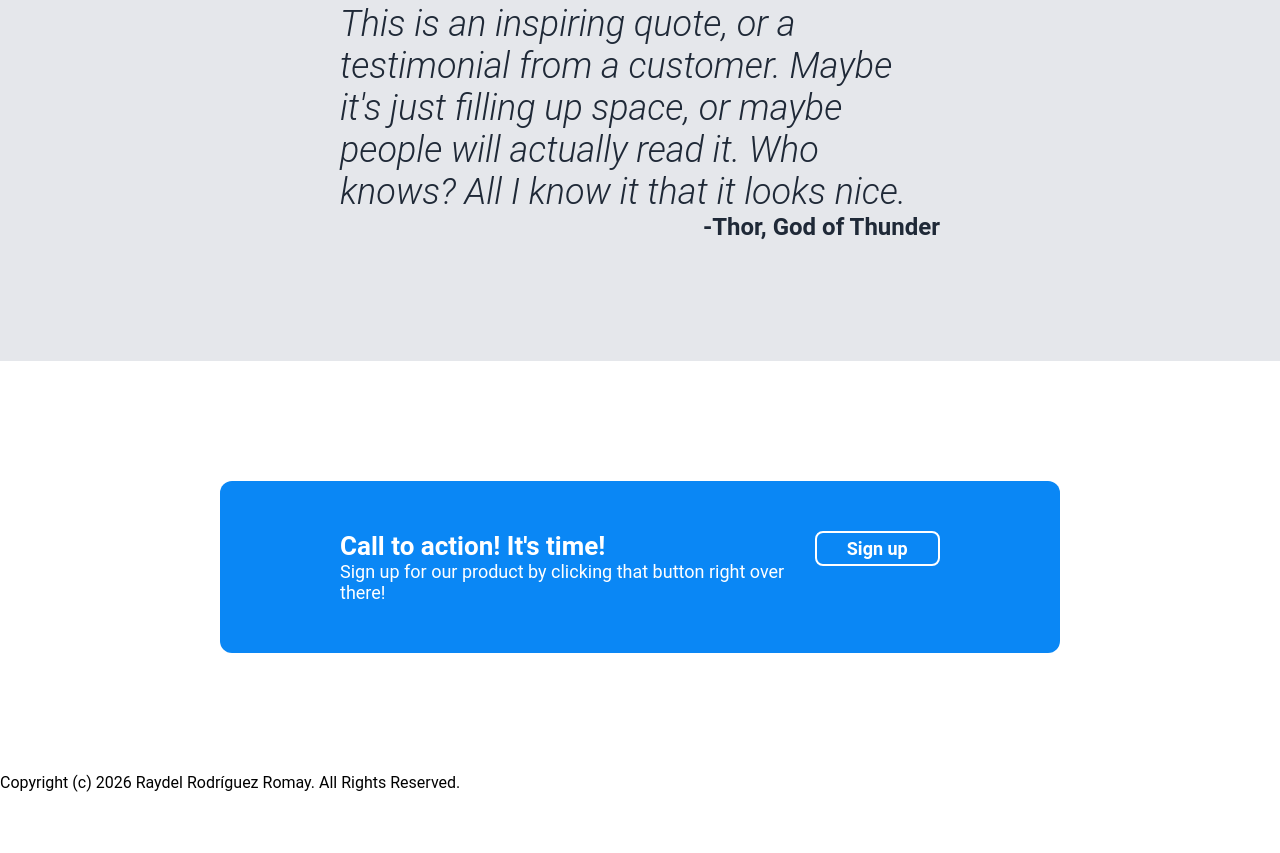
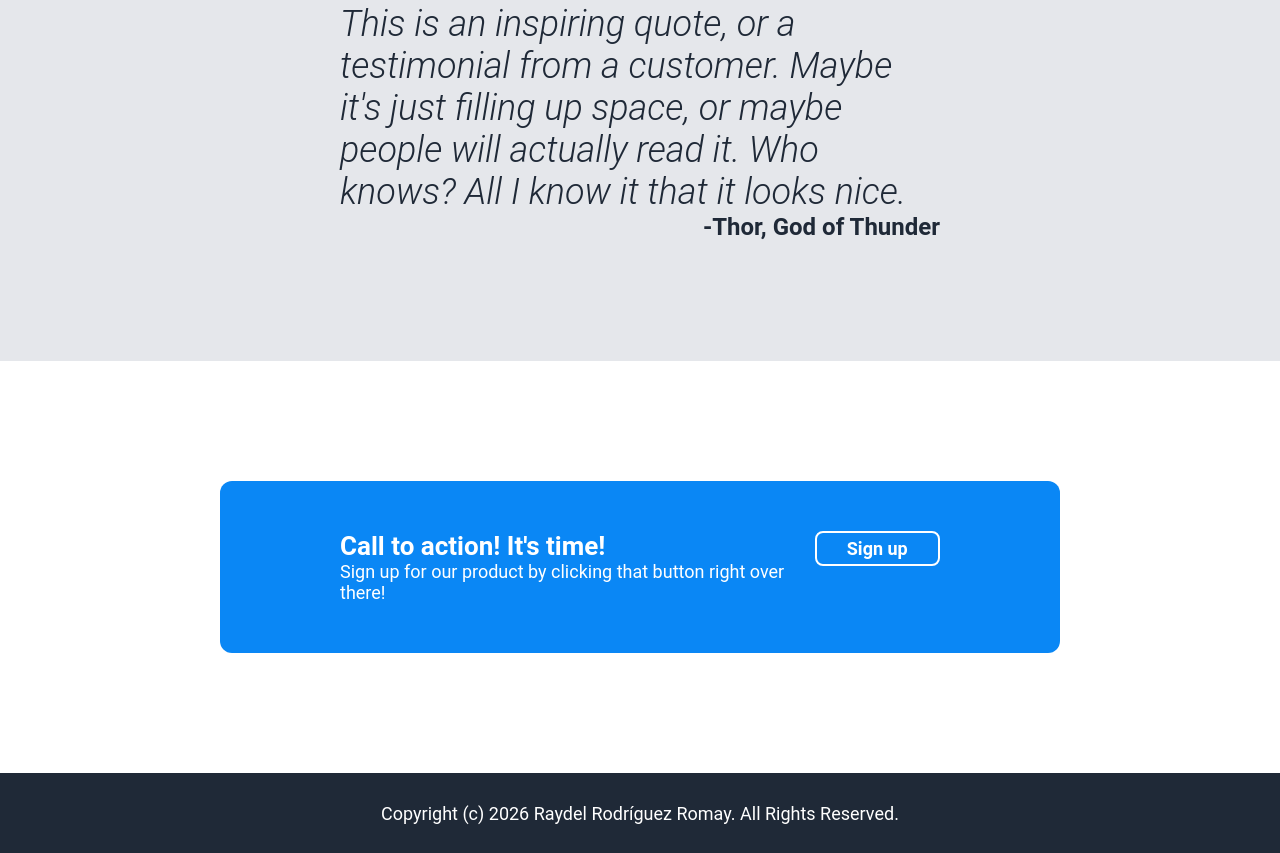
Before and after one commit to raidelo/landing-page, a plain HTML site: page index.html in a window 1280 px wide. Shown: the part 992-1845 px from the top of the page. Before the commit the page ends 1784 px from the top, so only its background shows below. Drawn offline with Linux system fonts and the light colour scheme.

Commit message:
style: style footer

```diff
--- a/index.html
+++ b/index.html
@@ -14,8 +14,12 @@
         margin: 0;
       }
 
+      header,
+      footer {
+        background-color: #1f2937;
+      }
+
       header {
-        background-color: #1f2937;
         margin: 0;
         padding: 0px 220px;
       }
@@ -187,6 +191,15 @@
       .light {
         border: 2px solid white;
       }
+
+      footer {
+        display: flex;
+        justify-content: center;
+        align-items: center;
+        height: 80px;
+        color: white;
+        font-size: 18px;
+      }
     </style>
   </head>
   <body>
```
